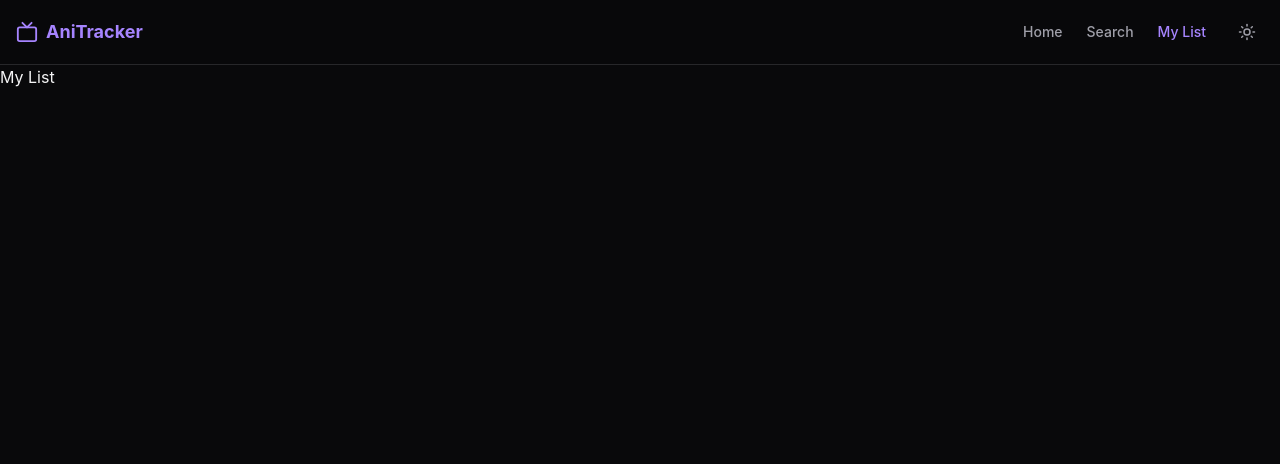
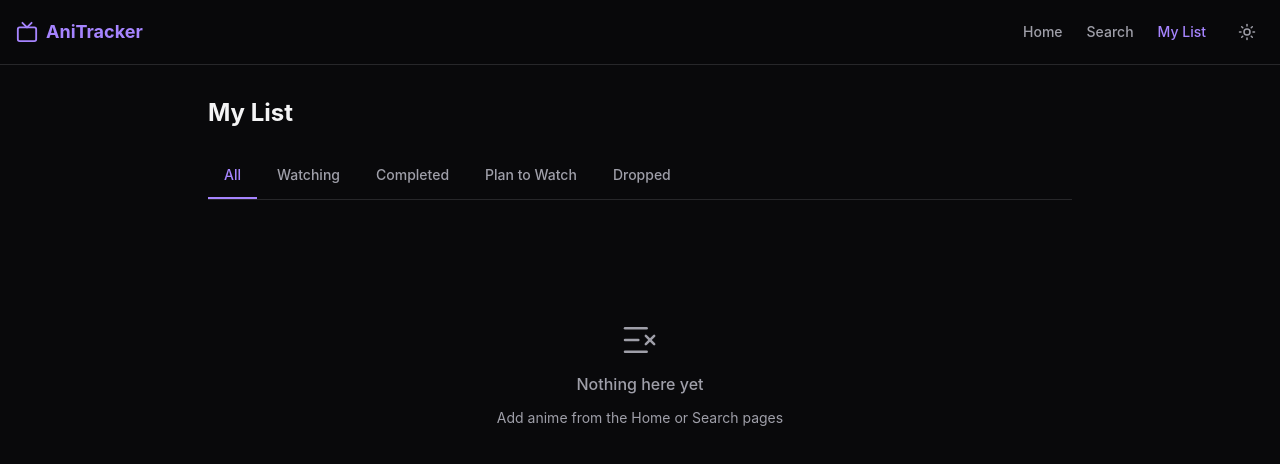
Before and after one commit to marcelino05052000/anime-tracker, a React (Vite) app: page /my-list in a window 1280 px wide. Shown: the top 464 px of the page. Built offline with nearby package versions, Linux system fonts and the light colour scheme.

Commit message:
my list working

```diff
--- /dev/null
+++ b/src/features/my-list/components/EditStatusModal.tsx
@@ -0,0 +1,99 @@
+import { useState } from 'react';
+import { Trash2 } from 'lucide-react';
+import { Modal, Button } from '@/components/ui';
+import { useMyListStore } from '@/store/myListStore';
+import { WATCH_STATUSES, WATCH_STATUS_LABELS } from '@/utils/constants';
+import type { WatchStatus } from '@/utils/constants';
+import type { UserListEntry } from '@/types';
+
+interface EditStatusModalProps {
+  entry: UserListEntry;
+  isOpen: boolean;
+  onClose: () => void;
+}
+
+const SCORE_OPTIONS = [
+  { value: '', label: '— No score —' },
+  ...Array.from({ length: 10 }, (_, i) => ({
+    value: String(i + 1),
+    label: String(i + 1),
+  })),
+];
+
+const selectClass =
+  'w-full h-10 rounded-lg border border-zinc-200 dark:border-zinc-700 bg-white dark:bg-zinc-800 text-zinc-900 dark:text-zinc-100 text-sm px-3 focus:outline-none focus:ring-2 focus:ring-violet-500 cursor-pointer';
+
+export default function EditStatusModal({ entry, isOpen, onClose }: EditStatusModalProps) {
+  const { updateStatus, updateScore, removeFromList } = useMyListStore();
+
+  const [status, setStatus] = useState<WatchStatus>(entry.status);
+  const [score, setScore] = useState<string>(entry.user_score ? String(entry.user_score) : '');
+
+  function handleSave() {
+    updateStatus(entry.mal_id, status);
+    updateScore(entry.mal_id, score ? Number(score) : null);
+    onClose();
+  }
+
+  function handleRemove() {
+    removeFromList(entry.mal_id);
+    onClose();
+  }
+
+  return (
+    <Modal isOpen={isOpen} onClose={onClose} title="Edit Entry">
+      <div className="flex flex-col gap-5">
+        <p className="text-sm text-zinc-500 dark:text-zinc-400 line-clamp-1">{entry.title}</p>
+
+        {/* Status */}
+        <div className="flex flex-col gap-1.5">
+          <label className="text-sm font-medium text-zinc-700 dark:text-zinc-300">Status</label>
+          <select
+            value={status}
+            onChange={(e) => setStatus(e.target.value as WatchStatus)}
+            className={selectClass}
+          >
+            {WATCH_STATUSES.map((s) => (
+              <option key={s} value={s}>
+                {WATCH_STATUS_LABELS[s]}
+              </option>
+            ))}
+          </select>
+        </div>
+
+        {/* Score */}
+        <div className="flex flex-col gap-1.5">
+          <label className="text-sm font-medium text-zinc-700 dark:text-zinc-300">
+            Your Score
+          </label>
+          <select
+            value={score}
+            onChange={(e) => setScore(e.target.value)}
+            className={selectClass}
+          >
+            {SCORE_OPTIONS.map((opt) => (
+              <option key={opt.value} value={opt.value}>
+                {opt.label}
+              </option>
+            ))}
+          </select>
+        </div>
+
+        {/* Actions */}
+        <div className="flex items-center gap-3 pt-1">
+          <Button variant="primary" size="md" onClick={handleSave} className="flex-1">
+            Save
+          </Button>
+          <Button
+            variant="ghost"
+            size="md"
+            onClick={handleRemove}
+            className="text-red-500 hover:bg-red-50 dark:hover:bg-red-900/20"
+          >
+            <Trash2 size={16} />
+          </Button>
+        </div>
+      </div>
+    </Modal>
+  );
+}
--- /dev/null
+++ b/src/features/my-list/components/MyListCard.tsx
@@ -0,0 +1,78 @@
+import { useState } from 'react';
+import { Link } from 'react-router-dom';
+import { Star, Pencil } from 'lucide-react';
+import { Badge } from '@/components/ui';
+import { WATCH_STATUS_LABELS } from '@/utils/constants';
+import type { UserListEntry } from '@/types';
+import EditStatusModal from './EditStatusModal';
+
+interface MyListCardProps {
+  entry: UserListEntry;
+}
+
+const STATUS_BADGE_VARIANT = {
+  watching: 'blue',
+  completed: 'green',
+  plan_to_watch: 'gray',
+  dropped: 'red',
+} as const;
+
+export default function MyListCard({ entry }: MyListCardProps) {
+  const [modalOpen, setModalOpen] = useState(false);
+
+  return (
+    <>
+      <div className="flex gap-4 p-3 rounded-xl bg-white dark:bg-zinc-900 border border-zinc-200 dark:border-zinc-800 hover:border-zinc-300 dark:hover:border-zinc-700 transition-colors">
+        {/* Poster */}
+        <Link to={`/anime/${entry.mal_id}`} className="shrink-0">
+          <img
+            src={entry.image_url}
+            alt={entry.title}
+            className="w-14 h-20 object-cover rounded-lg"
+            loading="lazy"
+          />
+        </Link>
+
+        {/* Info */}
+        <div className="flex flex-col gap-1.5 flex-1 min-w-0 justify-center">
+          <Link
+            to={`/anime/${entry.mal_id}`}
+            className="text-sm font-semibold text-zinc-900 dark:text-zinc-100 hover:text-violet-600 dark:hover:text-violet-400 transition-colors line-clamp-2 leading-snug"
+          >
+            {entry.title}
+          </Link>
+
+          <div className="flex items-center gap-2 flex-wrap">
+            <Badge variant={STATUS_BADGE_VARIANT[entry.status]}>
+              {WATCH_STATUS_LABELS[entry.status]}
+            </Badge>
+
+            {entry.user_score !== null && (
+              <span className="flex items-center gap-1 text-xs text-zinc-500 dark:text-zinc-400">
+                <Star size={11} className="text-yellow-400 fill-yellow-400" />
+                {entry.user_score}/10
+              </span>
+            )}
+          </div>
+
+          {entry.episodes !== null && (
+            <p className="text-xs text-zinc-400">{entry.episodes} episodes</p>
+          )}
+        </div>
+
+        {/* Edit button */}
+        <div className="flex items-start pt-1 shrink-0">
+          <button
+            onClick={() => setModalOpen(true)}
+            className="p-1.5 rounded-lg text-zinc-400 hover:text-zinc-700 dark:hover:text-zinc-200 hover:bg-zinc-100 dark:hover:bg-zinc-800 transition-colors cursor-pointer"
+            aria-label="Edit entry"
+          >
+            <Pencil size={15} />
+          </button>
+        </div>
+      </div>
+
+      <EditStatusModal entry={entry} isOpen={modalOpen} onClose={() => setModalOpen(false)} />
+    </>
+  );
+}
--- /dev/null
+++ b/src/features/my-list/components/MyListTabs.tsx
@@ -0,0 +1,52 @@
+import { WATCH_STATUSES, WATCH_STATUS_LABELS } from '@/utils/constants';
+import type { WatchStatus } from '@/utils/constants';
+
+type Tab = 'all' | WatchStatus;
+
+interface MyListTabsProps {
+  activeTab: Tab;
+  counts: Record<Tab, number>;
+  onTabChange: (tab: Tab) => void;
+}
+
+const TABS: { value: Tab; label: string }[] = [
+  { value: 'all', label: 'All' },
+  ...WATCH_STATUSES.map((s) => ({ value: s as Tab, label: WATCH_STATUS_LABELS[s] })),
+];
+
+export default function MyListTabs({ activeTab, counts, onTabChange }: MyListTabsProps) {
+  return (
+    <div className="flex gap-1 border-b border-zinc-200 dark:border-zinc-800 overflow-x-auto">
+      {TABS.map(({ value, label }) => {
+        const isActive = activeTab === value;
+        const count = counts[value];
+        return (
+          <button
+            key={value}
+            onClick={() => onTabChange(value)}
+            className={`flex items-center gap-1.5 px-4 py-3 text-sm font-medium whitespace-nowrap border-b-2 transition-colors cursor-pointer ${
+              isActive
+                ? 'border-violet-600 text-violet-600 dark:border-violet-400 dark:text-violet-400'
+                : 'border-transparent text-zinc-500 dark:text-zinc-400 hover:text-zinc-900 dark:hover:text-zinc-100'
+            }`}
+          >
+            {label}
+            {count > 0 && (
+              <span
+                className={`text-xs px-1.5 py-0.5 rounded-full font-medium ${
+                  isActive
+                    ? 'bg-violet-100 text-violet-700 dark:bg-violet-900/30 dark:text-violet-400'
+                    : 'bg-zinc-100 text-zinc-500 dark:bg-zinc-800 dark:text-zinc-400'
+                }`}
+              >
+                {count}
+              </span>
+            )}
+          </button>
+        );
+      })}
+    </div>
+  );
+}
+
+export type { Tab };
--- a/src/pages/MyListPage.tsx
+++ b/src/pages/MyListPage.tsx
@@ -1,3 +1,47 @@
+import { useState } from 'react';
+import { ListX } from 'lucide-react';
+import { useMyListStore } from '@/store/myListStore';
+import { WATCH_STATUSES } from '@/utils/constants';
+import MyListTabs from '@/features/my-list/components/MyListTabs';
+import MyListCard from '@/features/my-list/components/MyListCard';
+import type { Tab } from '@/features/my-list/components/MyListTabs';
+import type { WatchStatus } from '@/utils/constants';
+
 export default function MyListPage() {
-  return <div>My List</div>;
+  const [activeTab, setActiveTab] = useState<Tab>('all');
+  const list = useMyListStore((state) => state.list);
+
+  const entries = Object.values(list);
+
+  const counts: Record<Tab, number> = {
+    all: entries.length,
+    ...Object.fromEntries(
+      WATCH_STATUSES.map((s) => [s, entries.filter((e) => e.status === s).length]),
+    ),
+  } as Record<Tab, number>;
+
+  const filtered =
+    activeTab === 'all' ? entries : entries.filter((e) => e.status === (activeTab as WatchStatus));
+
+  return (
+    <div className="max-w-4xl mx-auto px-4 py-8 flex flex-col gap-6">
+      <h1 className="text-2xl font-bold text-zinc-900 dark:text-zinc-100">My List</h1>
+
+      <MyListTabs activeTab={activeTab} counts={counts} onTabChange={setActiveTab} />
+
+      {filtered.length === 0 ? (
+        <div className="flex flex-col items-center justify-center py-24 gap-3 text-zinc-400">
+          <ListX size={40} strokeWidth={1.5} />
+          <p className="text-base font-medium">Nothing here yet</p>
+          <p className="text-sm">Add anime from the Home or Search pages</p>
+        </div>
+      ) : (
+        <div className="grid grid-cols-1 sm:grid-cols-2 gap-3">
+          {filtered.map((entry) => (
+            <MyListCard key={entry.mal_id} entry={entry} />
+          ))}
+        </div>
+      )}
+    </div>
+  );
 }
```
